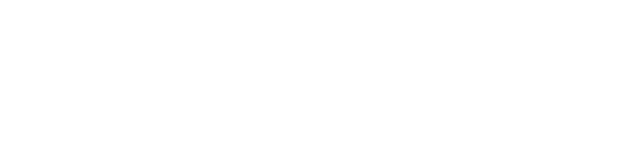
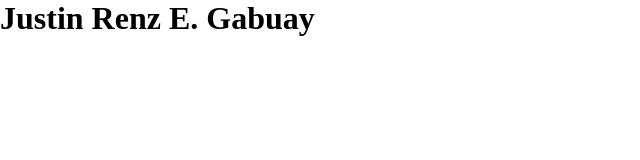
Before and after one commit to pikaPush/personal-introduction-page, a plain HTML site: page index.html in a window 1280 px wide. Shown: the whole page, without its empty margins (0-640 px from the left). Drawn offline with Linux system fonts and the light colour scheme.

Commit message:
Add header with name

```diff
--- a/index.html
+++ b/index.html
@@ -9,7 +9,9 @@
 </head>
 
 <body>
-
+  <header>
+    <h1>Justin Renz E. Gabuay</h1>
+  </header>
 </body>
 
 </html>
```
